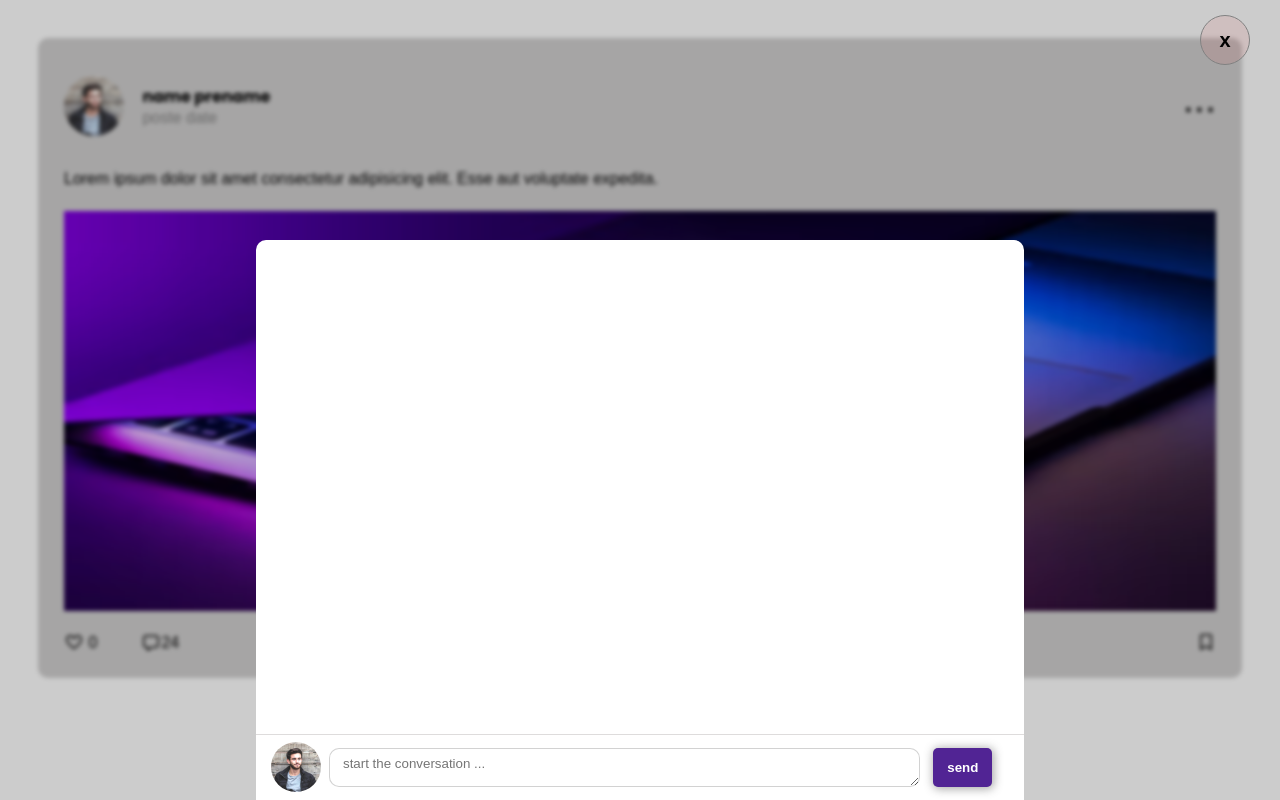
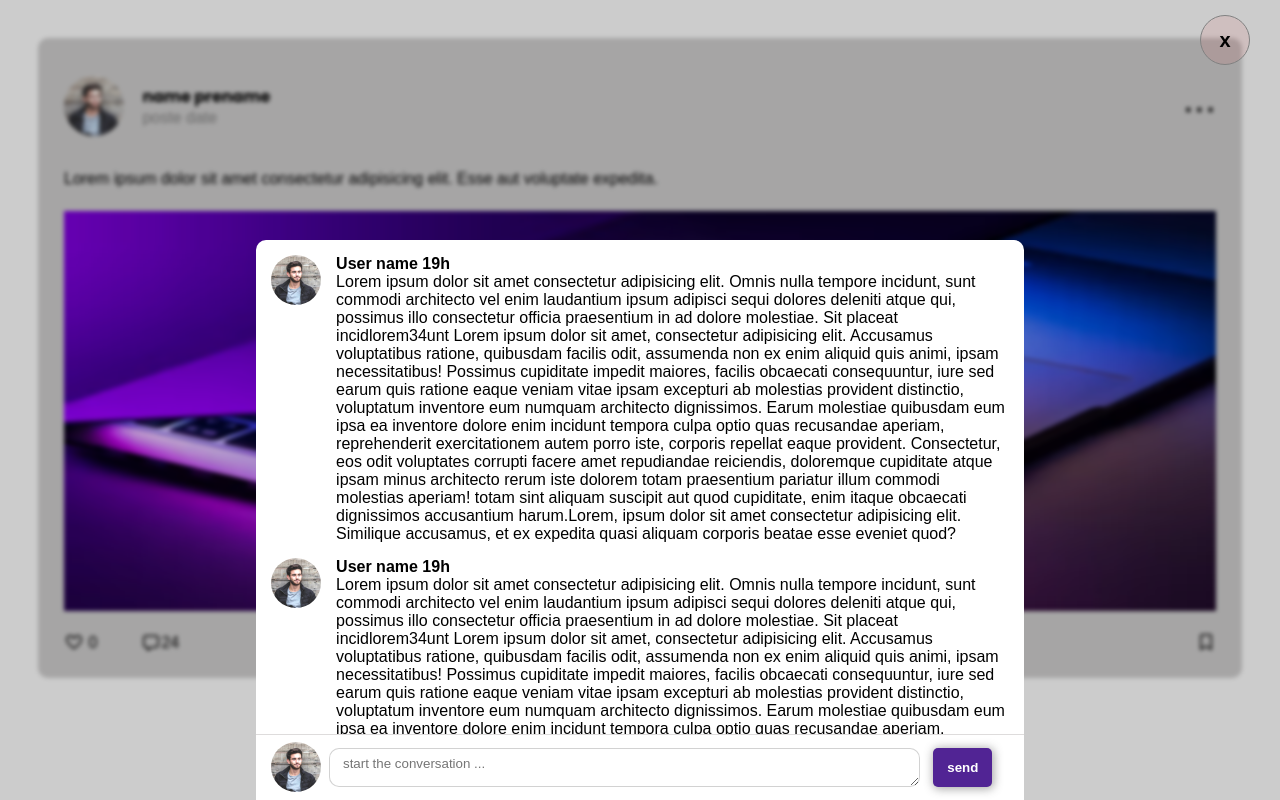
Before and after one commit to alfarokywidad-code/social-media-platform, a React (Vite) app: page / in a window 1280 px wide. Both pictures are taken after a click on the icon 151 px from the left and 642 px from the top of the page. Built offline with nearby package versions, Linux system fonts and the light colour scheme.

Commit message:
feat: creat comment ui in the comment modal , fix : i hided the side scroll bar in the comments modal

```diff
--- a/src/pages/Home/components/commentsModal.css
+++ b/src/pages/Home/components/commentsModal.css
@@ -95,4 +95,8 @@
     flex: 1;
     overflow-y: auto;
     padding: 2%;
+
 }
+.DisplayedComentsDiv::-webkit-scrollbar {
+    display: none;
+}
--- a/src/pages/Home/components/commentsModal.jsx
+++ b/src/pages/Home/components/commentsModal.jsx
@@ -1,5 +1,6 @@
 import './commentsModal.css';
 import testImage3 from '../../../assets/img/pic.jpg'
+import UsersComments from './usersComments';
 
 function CommentsModalCard(props) {
     return (
@@ -8,7 +9,11 @@ function CommentsModalCard(props) {
                 <p onClick={props.clickComments}  className='Xbtn'>x</p>
                 <div className='commentModalchildDiv'>
                     <div className='DisplayedComentsDiv'>
-                        <div></div>
+                        <UsersComments/>
+                        <UsersComments/>
+                        <UsersComments/>
+                        <UsersComments/>
+                        <UsersComments/>
                     </div>
                     <form className='commentsForm' action="">
                         <div className='commentUserPicDiv'>
--- /dev/null
+++ b/src/pages/Home/components/usersComments.css
@@ -0,0 +1,21 @@
+.usersCommentsProfilePic {
+    width: 100%;
+    height: 100%;
+}
+
+.usersCommentsProfilePicDiv {
+    width: 50px;
+    height: 50px;
+    border-radius: 50%;
+    overflow: hidden;
+    flex-shrink: 0;
+}
+
+.usersCommentsContenaireDiv {
+    display: flex;
+    gap: 2%;
+    margin-bottom: 2%;
+}
+.usersCommentsName{
+    font-weight: 600;
+}
--- /dev/null
+++ b/src/pages/Home/components/usersComments.jsx
@@ -0,0 +1,18 @@
+import './usersComments.css';
+import testPic5 from '../../../assets/img/pic.jpg'
+function UsersComments() {
+    return(
+        <>
+        <div className='usersCommentsContenaireDiv'>
+            <div className='usersCommentsProfilePicDiv'>
+                <img className='usersCommentsProfilePic' src={testPic5} alt="" />
+            </div>
+            <div>
+                <p className='usersCommentsName'>User name  19h</p>
+                <p>Lorem ipsum dolor sit amet consectetur adipisicing elit. Omnis nulla tempore incidunt, sunt commodi architecto vel enim laudantium ipsum adipisci sequi dolores deleniti atque qui, possimus illo consectetur officia praesentium in ad dolore molestiae. Sit placeat incidlorem34unt Lorem ipsum dolor sit amet, consectetur adipisicing elit. Accusamus voluptatibus ratione, quibusdam facilis odit, assumenda non ex enim aliquid quis animi, ipsam necessitatibus! Possimus cupiditate impedit maiores, facilis obcaecati consequuntur, iure sed earum quis ratione eaque veniam vitae ipsam excepturi ab molestias provident distinctio, voluptatum inventore eum numquam architecto dignissimos. Earum molestiae quibusdam eum ipsa ea inventore dolore enim incidunt tempora culpa optio quas recusandae aperiam, reprehenderit exercitationem autem porro iste, corporis repellat eaque provident. Consectetur, eos odit voluptates corrupti facere amet repudiandae reiciendis, doloremque cupiditate atque ipsam minus architecto rerum iste dolorem totam praesentium pariatur illum commodi molestias aperiam! totam sint aliquam suscipit aut quod cupiditate, enim itaque obcaecati dignissimos accusantium harum.Lorem, ipsum dolor sit amet consectetur adipisicing elit. Similique accusamus, et ex expedita quasi aliquam corporis beatae esse eveniet quod?</p>
+            </div>
+        </div>
+        </>
+    )
+}
+export default UsersComments;
```
